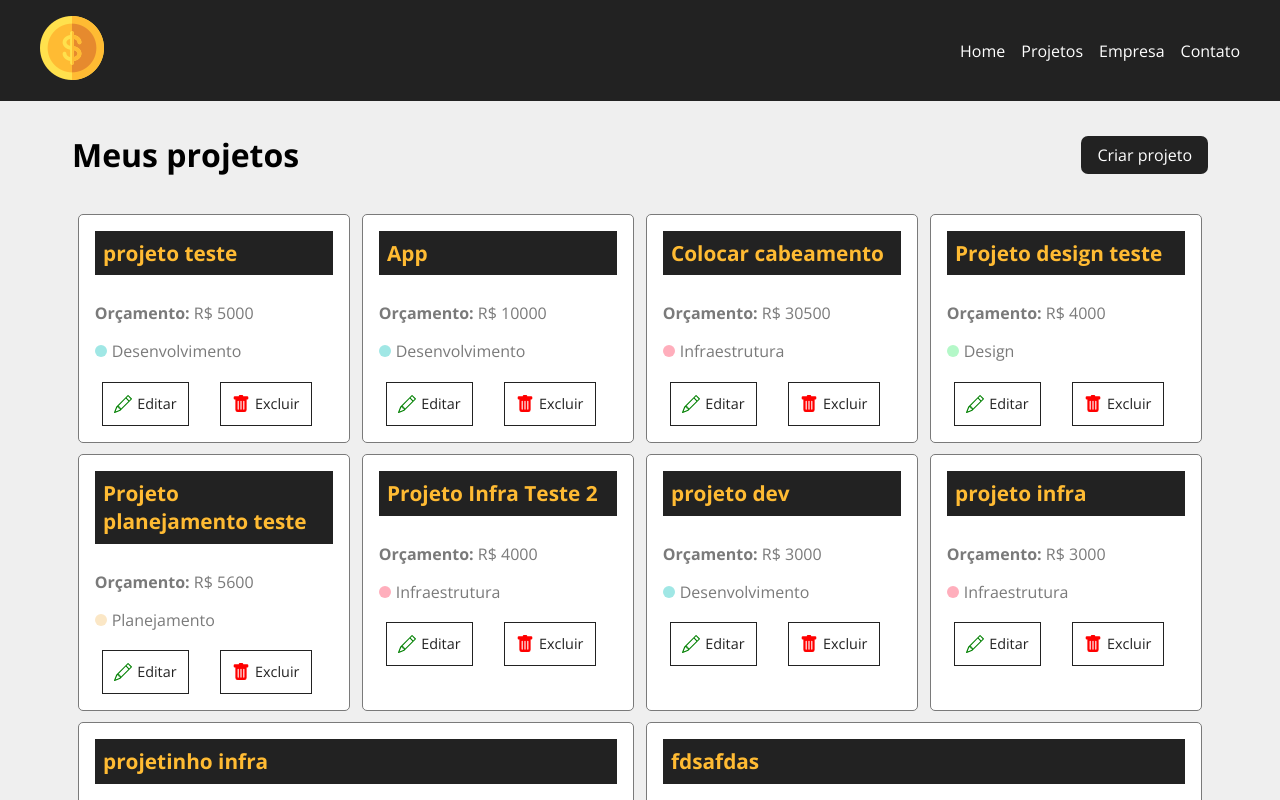
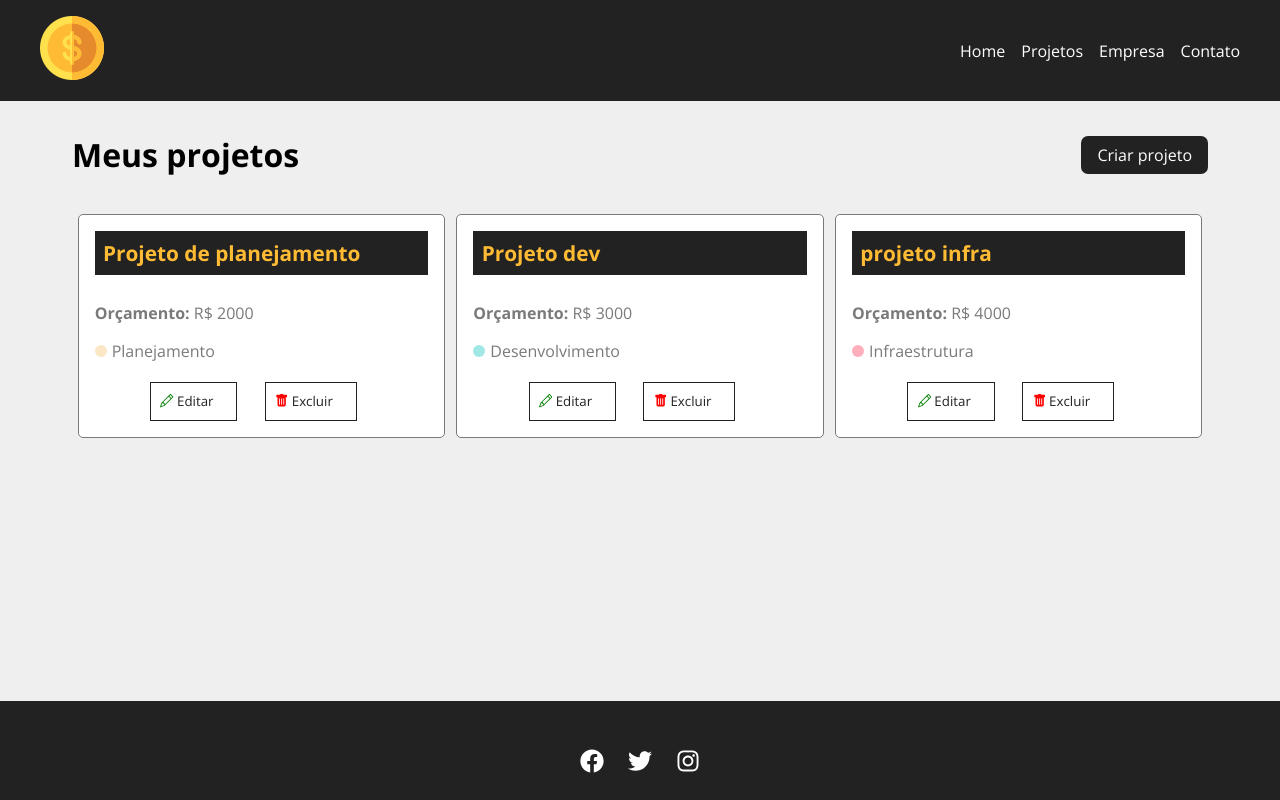
Before and after one commit to Gustavo-Victor/costs, a React (Create React App) app: page /projects in a window 1280 px wide. Shown: the top 800 px of the page. Built offline with nearby package versions, Linux system fonts and the light colour scheme; data requests are answered from the project's data file.

Commit message:
Add functionality to delete projects

```diff
--- a/db.json
+++ b/db.json
@@ -1,62 +1,29 @@
 {
   "projects": [
     {
-      "name": "projeto teste",
-      "budget": "5000",
+      "name": "Projeto de planejamento",
+      "budget": "2000",
+      "category": {
+        "id": "4",
+        "name": "Planejamento"
+      },
+      "cost": 0,
+      "services": [],
+      "id": 3
+    },
+    {
+      "name": "Projeto dev",
+      "budget": "3000",
       "category": {
         "id": "1",
         "name": "Desenvolvimento"
       },
       "cost": 0,
       "services": [],
-      "id": 1
-    },
-    {
-      "name": "App",
-      "budget": "10000",
-      "category": {
-        "id": "1",
-        "name": "Desenvolvimento"
-      },
-      "cost": 0,
-      "services": [],
-      "id": 2
-    },
-    {
-      "name": "Colocar cabeamento",
-      "budget": "30500",
-      "category": {
-        "id": "2",
-        "name": "Infraestrutura"
-      },
-      "cost": 0,
-      "services": [],
-      "id": 3
-    },
-    {
-      "category": {
-        "id": "3",
-        "name": "Design"
-      },
-      "name": "Projeto design teste",
-      "budget": "4000",
-      "cost": 0,
-      "services": [],
       "id": 4
     },
     {
-      "name": "Projeto planejamento teste",
-      "budget": "5600",
-      "category": {
-        "id": "4",
-        "name": "Planejamento"
-      },
-      "cost": 0,
-      "services": [],
-      "id": 5
-    },
-    {
-      "name": "Projeto Infra Teste 2",
+      "name": "projeto infra",
       "budget": "4000",
       "category": {
         "id": "2",
@@ -64,51 +31,7 @@
       },
       "cost": 0,
       "services": [],
-      "id": 6
-    },
-    {
-      "name": "projeto dev ",
-      "budget": "3000",
-      "category": {
-        "id": "1",
-        "name": "Desenvolvimento"
-      },
-      "cost": 0,
-      "services": [],
-      "id": 7
-    },
-    {
-      "name": "projeto infra",
-      "budget": "3000",
-      "category": {
-        "id": "2",
-        "name": "Infraestrutura"
-      },
-      "cost": 0,
-      "services": [],
-      "id": 8
-    },
-    {
-      "category": {
-        "id": "2",
-        "name": "Infraestrutura"
-      },
-      "name": "projetinho infra",
-      "budget": "100",
-      "cost": 0,
-      "services": [],
-      "id": 9
-    },
-    {
-      "name": "fdsafdas",
-      "budget": "100",
-      "category": {
-        "id": "1",
-        "name": "Desenvolvimento"
-      },
-      "cost": 0,
-      "services": [],
-      "id": 10
+      "id": 5
     }
   ],
   "categories": [
--- a/src/components/pages/Projects.jsx
+++ b/src/components/pages/Projects.jsx
@@ -1,4 +1,4 @@
-import {useLocation} from 'react-router-dom';
+import {useLocation, useNavigate} from 'react-router-dom';
 import Message from "../layout/Message";
 import styles from './Projects.module.css';
 import Container from '../layout/Container';
@@ -10,12 +10,15 @@
 function Projects(){
     const [projects, setProjects] = useState([]);
     const [removeLoading, setRemoveLoading] = useState(false);
+    const history = useNavigate();
+    const [projectMessage, setProjectMessage] = useState('');
 
     const location = useLocation();
     let mes = '';
     if(location.state){
         mes = location.state.message;
     }
+    console.log(mes);
 
     useEffect(()=> {
         const timer = setTimeout(() => {
@@ -36,6 +39,25 @@
         return () => clearTimeout(timer);
     }, []);
 
+
+    function removeProject(id){
+        fetch(`http://localhost:5000/projects/` + id,{
+            method: 'DELETE',
+            headers: {
+                'Content-Type':'application/json'
+            }
+        }).then((response) => {
+            response.json();
+        }).then((data) =>{
+            setProjects(projects.filter(project => project.id !== id));
+            console.log(`http://localhost:5000/projects/`+id);
+            setProjectMessage('Projeto removido com sucesso!');
+
+        }).catch((error) => {
+            console.log(error);
+        });
+    }
+
     return (
         <div className={styles.project_container}>
             <div className={styles.title_container}>
@@ -43,10 +65,11 @@
                 <LinkButton to='/newproject' text='Criar projeto'/>
             </div>
             {mes && (<Message type='success' text={mes} />)}
+            {projectMessage && (<Message type='success' text={projectMessage}/>)}
             <Container customClass='start'>
                 {projects.length > 0 && (
                     projects.map((project) => (
-                        <ProjectCard key={project.id} id={project.id} name={project.name} budget={project.budget} category={project.category.name} />
+                        <ProjectCard handleRemove={removeProject} key={project.id} id={project.id} name={project.name} budget={project.budget} category={project.category.name} />
                     ))
                 )}
                 {!removeLoading && <Loading/>}
--- a/src/components/project/ProjectCard.jsx
+++ b/src/components/project/ProjectCard.jsx
@@ -3,6 +3,13 @@
 import {Link} from 'react-router-dom';
 
 function ProjectCard({id, name, budget, category, handleRemove}){
+
+    function remove(event) {
+        event.preventDefault();
+        handleRemove(id);
+        console.log(id);
+    }
+
     return (
         <div className={styles.project_card} id={'Card' + id}>
             <h4>{name}</h4>
@@ -12,11 +19,15 @@
                 {category}
             </p>
             <div className={styles.project_card_actions}>
-                <Link to=''>
-                    <BsPencil style={{color: 'green'}} /> Editar
+                <Link to='/'>
+                    <button>
+                        <BsPencil style={{color: 'green'}} /> Editar
+                    </button>
                 </Link>
-                <Link to=''>
-                    <BsFillTrashFill style={{color: 'red'}}/> Excluir
+                <Link to='/'>
+                    <button onClick={remove}>
+                        <BsFillTrashFill style={{color: 'red'}}/> Excluir
+                    </button>
                 </Link>
             </div>
         </div>
--- a/src/components/project/ProjectCard.module.css
+++ b/src/components/project/ProjectCard.module.css
@@ -65,32 +65,39 @@
     text-align: center;
     width: 100%;
     justify-content: center;
-    gap: 1rem;
+    gap: 0.7rem;
 }
 
-.project_card_actions a{
+.project_card_actions a, .project_card_actions button{
     text-decoration: none;
     border: none;
     background-color: #fff;
     color: #222;
     display: flex;
-    font-size: .9rem;
-    padding: .8em;
+    font-size: .1.3rem;
+    padding: .3rem;
     margin-right: 1em;
     cursor: pointer;
     border: 1px solid #222;
     align-items: center;
     justify-content: space-between;
+    gap: 0.9rem;
     transition: 0.4s;
 }
 
-.project_card_actions a svg{
-    font-size: 18px;
-    display: block;
-    margin-right: 5px;
+.project_card_actions button{
+    border: none;
+    gap: 0.2rem;
 }
 
+
+
 .project_card_actions a:hover{
+    background-color: #222;
+    color: #ffbb33;
+}
+
+.project_card_actions a:hover > button{
     background-color: #222;
     color: #ffbb33;
 }
```
